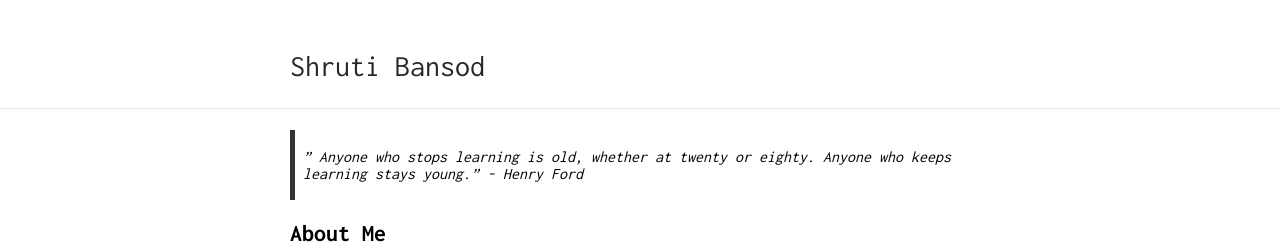
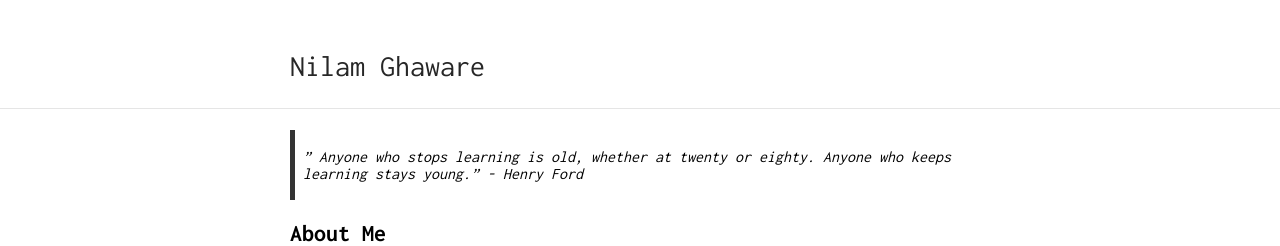
Before and after one commit to webhost22/nilamport, a Jekyll site: the page built from index.md, in a window 1280 px wide and 900 px high. Shown: the top 246 px of the window. Built offline with Jekyll 4.4.1, drawn with Linux system fonts in a browser that asks for light colours; nearby versions of some CDN libraries.

Commit message:
Update _config.yml

```diff
--- a/_config.yml
+++ b/_config.yml
@@ -1,7 +1,7 @@
-title: Shruti Bansod
-url: "https://shrutibansod.me"
+title: Nilam Ghaware
+url: "https://nilamGhaware.me"
 baseurl: "."
-author: Shruti
+author: Nilam Ghaware
 # description: "Prashik Patil's portfolio webpage"
 markdown: kramdown
 ins_logo: ""
```
